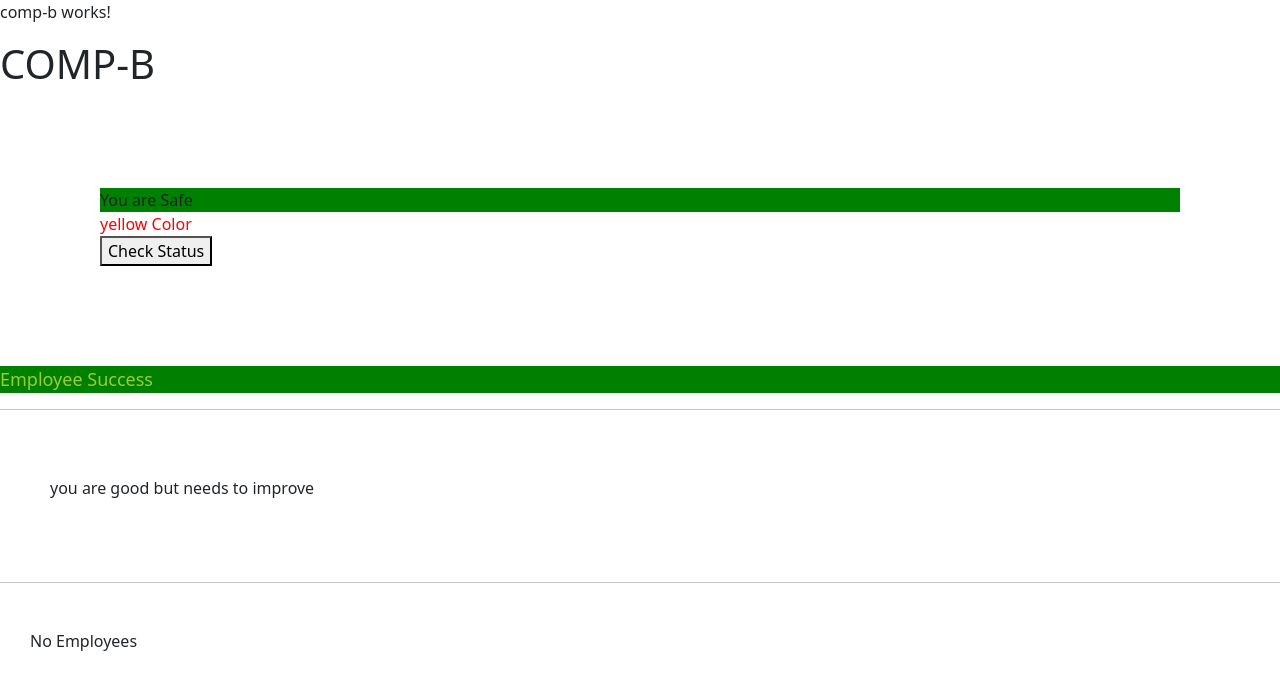
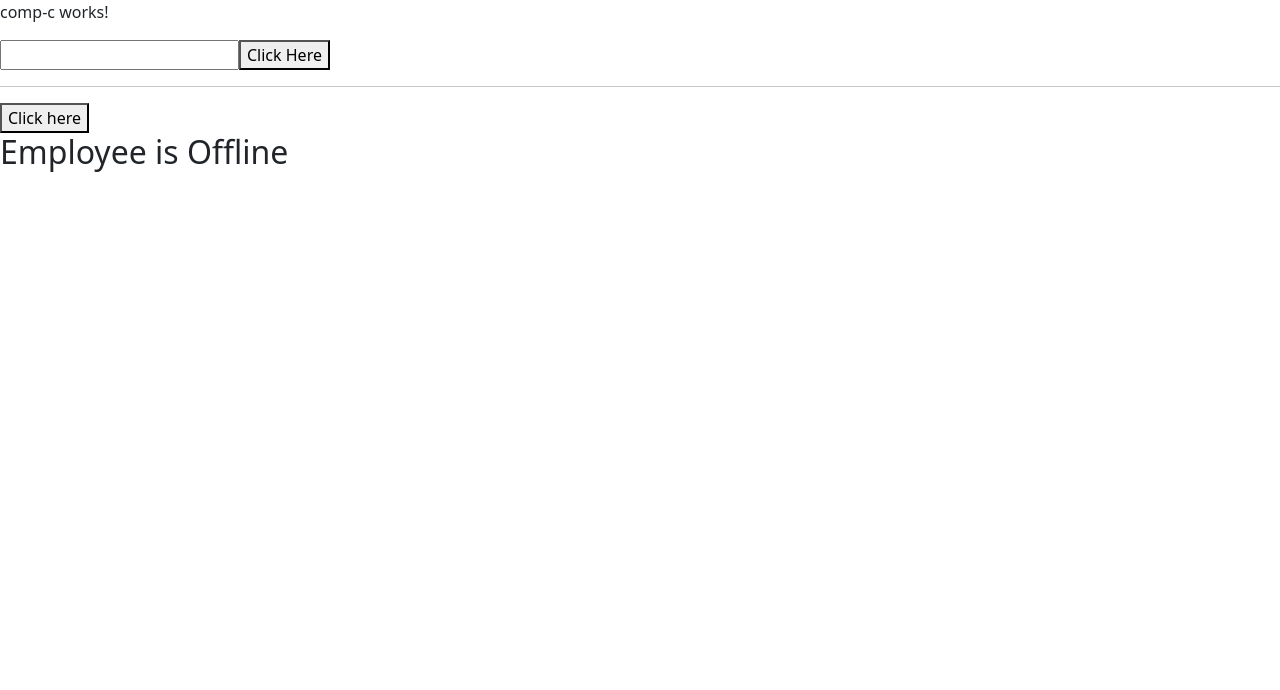
Before and after one commit to vishwa-bhajantri/my-angular-app, an Angular app: page / in a window 1280 px wide. Shown: the top 690 px of the page. Built offline with nearby package versions, Linux system fonts and the light colour scheme.

Commit message:
Control Flowblocks

```diff
--- a/src/app/app.html
+++ b/src/app/app.html
@@ -1,2 +1,3 @@
 <!-- <app-compA></app-compA> -->
-<app-compB></app-compB>
+<!-- <app-compB></app-compB> -->
+<app-compC></app-compC>
--- a/src/app/app.ts
+++ b/src/app/app.ts
@@ -1,9 +1,10 @@
 import { Component} from '@angular/core';
 import { compA } from './comp_a/comp_a';
 import { compB } from './comp-b/comp-b';
+import { compC } from './comp-c/comp-c';
 
 @Component({
-  imports: [compA, compB],
+  imports: [compA, compB, compC],
   selector: 'app-root',
   styleUrl: './app.css',
   templateUrl: './app.html',
--- /dev/null
+++ b/src/app/comp-c/comp-c.html
@@ -0,0 +1,26 @@
+<p>comp-c works!</p>
+
+
+
+<!-- reference Value exmaple -->
+ <input type="text" #employeeName/>
+ <button (click)="onClick(employeeName)">Click Here</button>
+ <hr>
+
+ <!-- now using the ng template -->
+
+
+ <ng-template #template>
+    <h1>Hello World</h1>
+</ng-template>
+<button (click)="onClick1(template)">Click here</button>
+
+<!-- Example -->
+
+<div *ngIf="employeeStatus;else noemployee">
+    <h2>Employee is online</h2>
+</div>
+
+<ng-template #noemployee>
+    <h2>Employee is Offline</h2>
+</ng-template>
--- /dev/null
+++ b/src/app/comp-c/comp-c.ts
@@ -0,0 +1,26 @@
+import { CommonModule } from '@angular/common';
+import { Component } from '@angular/core';
+
+@Component({
+  imports: [CommonModule],
+  selector: 'app-compC',
+  styleUrl: './comp-c.css',
+  templateUrl: './comp-c.html',
+})
+export class compC {
+
+//reference Value Exapmle
+
+onClick(element:any){
+    console.log(element);
+    console.dir(element.value);
+}
+
+onClick1(template:any){
+    console.log(template);
+}
+
+//Example
+employeeStatus = false;
+
+}
```
Also changed, not shown: src/app/comp-c/comp-c.css (added), 1 other file (tests, documents, lock files or other folders).
